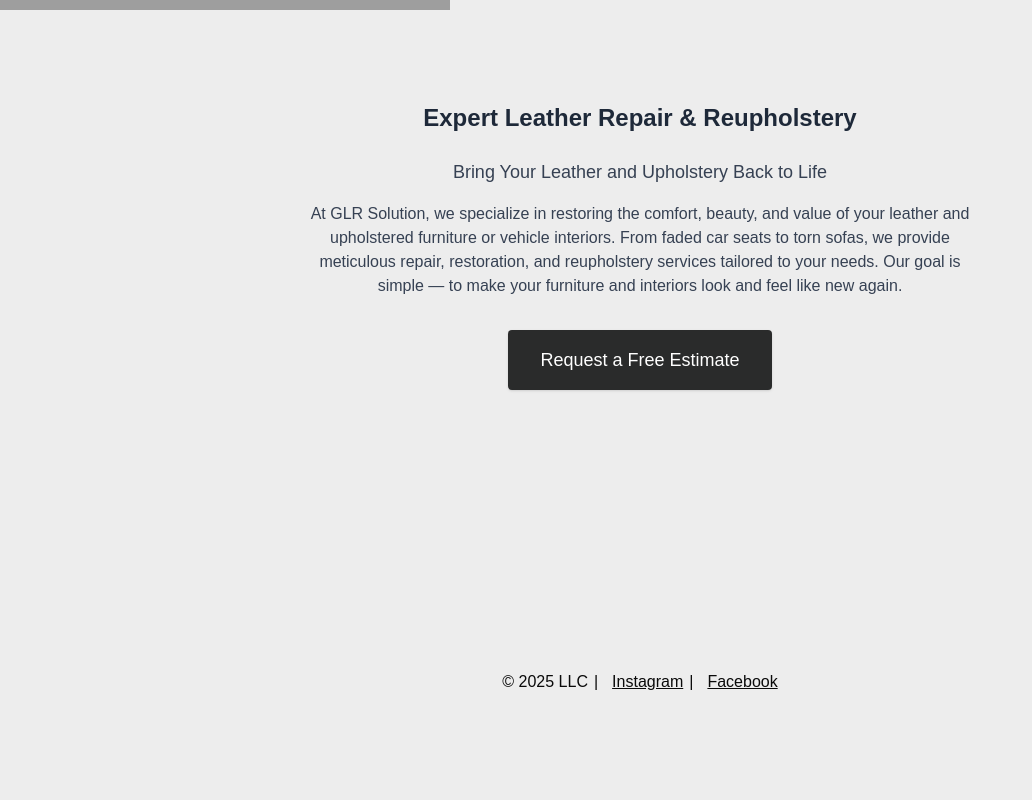
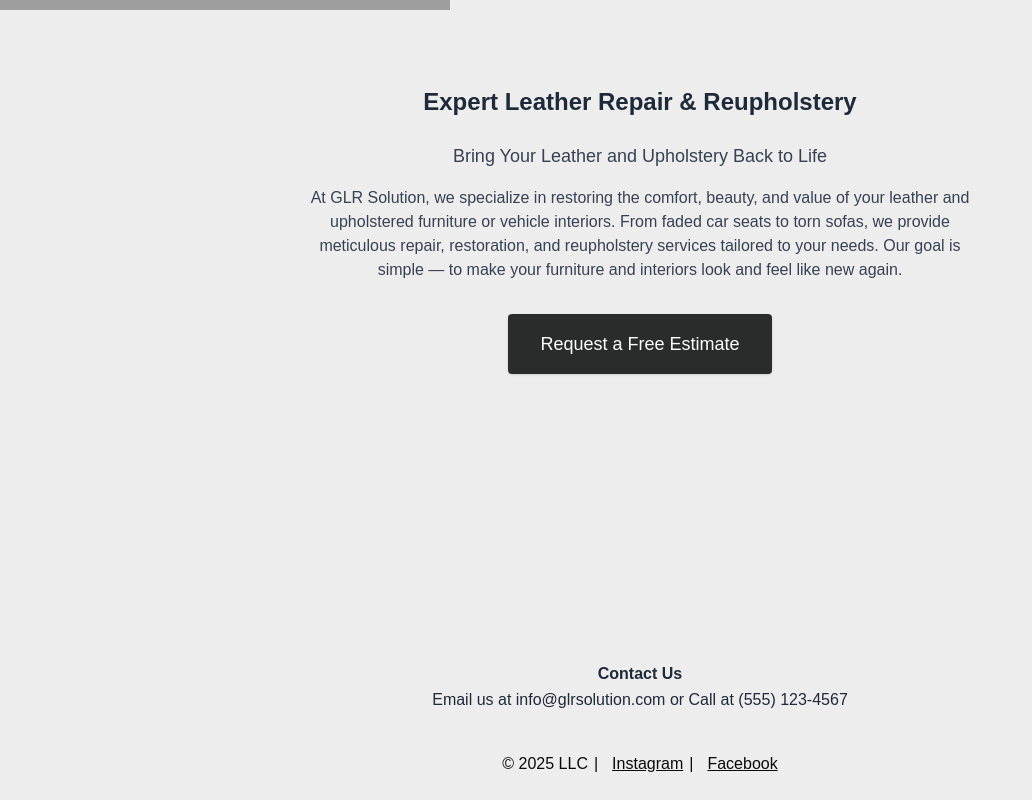
Before and after one commit to evunti/llc-app, a Next.js app: page / in a window 1280 px wide. Shown: the part 702-1502 px from the top of the page, without its empty margins (0-1032 px from the left). Before the commit the page ends 1420 px from the top, so only its background shows below. Built offline with nearby package versions, Linux system fonts and the light colour scheme; grey boxes are pictures that could not be loaded.

Commit message:
added contact info

```diff
--- a/app/about/page.tsx
+++ b/app/about/page.tsx
@@ -29,6 +29,7 @@
           </p>
         </div>
       </main>
+      {/* Contact info now in layout */}
       <footer className="mt-8 sm:mt-12 flex gap-[24px] flex-wrap items-center justify-center"></footer>
     </div>
   );
--- a/app/layout.tsx
+++ b/app/layout.tsx
@@ -32,6 +32,18 @@
           </div>
         </div>
       </body>
+      <div className="w-full flex justify-center items-center py-4">
+        <div className="w-full max-w-md text-center">
+          <p className="text-base text-gray-800 font-semibold mb-0.5">
+            Contact Us
+          </p>
+
+          <span className="text-base text-gray-800"></span>
+          <p className="text-base text-gray-800 font-medium  ">
+            Email us at info@glrsolution.com or Call at (555) 123-4567
+          </p>
+        </div>
+      </div>
       <footer className="w-full flex justify-center items-center py-6 text-center gap-1.5">
         &copy; {new Date().getFullYear()} LLC <p>|</p>
         <a
--- a/app/page.tsx
+++ b/app/page.tsx
@@ -11,7 +11,12 @@
           Bring Your Leather and Upholstery Back to Life
         </p>
         <p className="text-center max-w-2xl text-gray-700">
-          At GLR Solution, we specialize in restoring the comfort, beauty, and value of your leather and upholstered furniture or vehicle interiors. From faded car seats to torn sofas, we provide meticulous repair, restoration, and reupholstery services tailored to your needs. Our goal is simple — to make your furniture and interiors look and feel like new again.
+          At GLR Solution, we specialize in restoring the comfort, beauty, and
+          value of your leather and upholstered furniture or vehicle interiors.
+          From faded car seats to torn sofas, we provide meticulous repair,
+          restoration, and reupholstery services tailored to your needs. Our
+          goal is simple — to make your furniture and interiors look and feel
+          like new again.
         </p>
         <a
           href="/contact"
@@ -20,6 +25,11 @@
           Request a Free Estimate
         </a>
       </main>
+      <div className="mt-8 w-full flex flex-col items-center">
+        <div className="w-full max-w-md text-center">
+          {/* Contact info now in layout */}
+        </div>
+      </div>
       <footer className="row-start-3 flex gap-[24px] flex-wrap items-center justify-center"></footer>
     </div>
   );
--- a/app/services/page.tsx
+++ b/app/services/page.tsx
@@ -61,6 +61,7 @@
           we deliver exceptional results that restore both function and style.
         </p>
       </main>
+      {/* Contact info now in layout */}
       <footer className="mt-8 sm:mt-12 flex gap-[24px] flex-wrap items-center justify-center"></footer>
     </div>
   );
```
